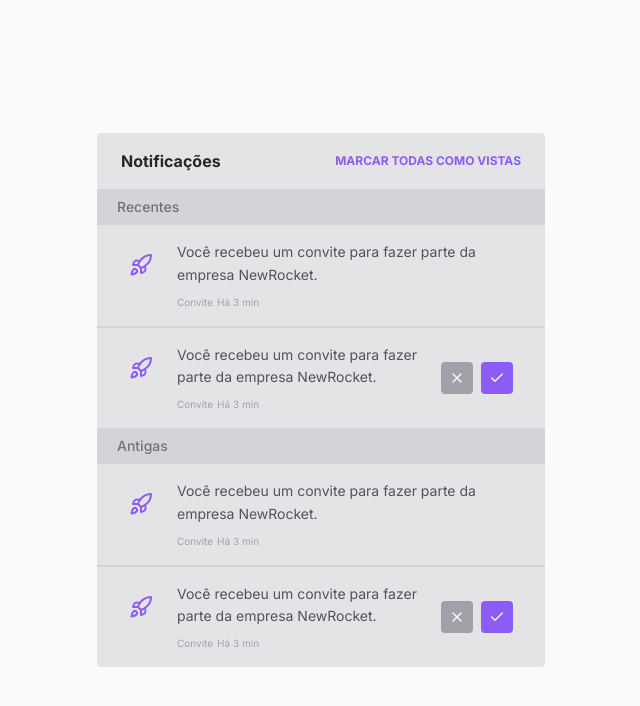
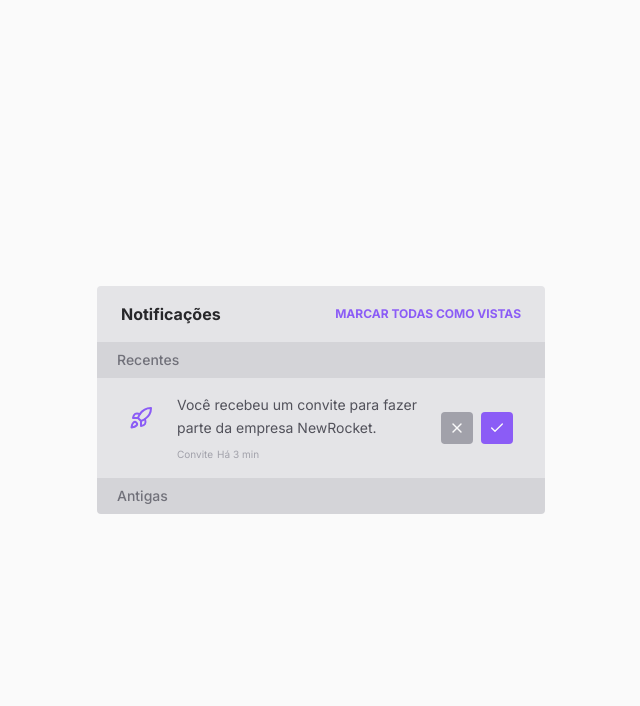
Before and after one commit to jul1ana/widget-notifications, a Next.js app: page / in a window 1280 px wide. Shown: the top 706 px of the page, without its empty margins (319-959 px from the left). Built offline with nearby package versions, Linux system fonts and the light colour scheme.

Commit message:
implementing composition pattern

```diff
--- /dev/null
+++ b/src/components/Notification/NotificationActions.tsx
@@ -0,0 +1,20 @@
+import { Check, X } from "lucide-react";
+
+interface NotificationActionsProps {
+  // onCancelAction: () => void;
+  // onSubmitAction: () => void;
+}
+
+export function NotificationActions({}: NotificationActionsProps) {
+  return (
+    <div className="flex self-center gap-2">
+      <button className="w-8 h-8 rounded flex items-center justify-center bg-zinc-400 hover:bg-zinc-500 dark:bg-zinc-800 dark:hover:bg-zinc-700">
+        <X className="w-4 h-4 text-zinc-50" />
+      </button>
+
+      <button className="w-8 h-8 rounded flex items-center justify-center bg-violet-500 hover:bg-violet-600">
+        <Check className="w-4 h-4 text-zinc-50" />
+      </button>
+    </div>
+  );
+}
--- /dev/null
+++ b/src/components/Notification/NotificationContent.tsx
@@ -0,0 +1,18 @@
+interface NotificationContentProps {
+  text: string;
+}
+
+export function NotificationContent({ text }: NotificationContentProps) {
+  return (
+    <div className="flex-1 flex flex-col gap-2">
+      <p className="text-sm leading-relaxed text-zinc-600 dark:text-zinc-100">
+        {text}
+      </p>
+
+      <div className="flex items-center gap-1 text-xxs text-zinc-400">
+        <span>Convite</span>
+        <span>Há 3 min</span>
+      </div>
+    </div>
+  );
+}
--- /dev/null
+++ b/src/components/Notification/NotificationIcon.tsx
@@ -0,0 +1,13 @@
+import { ElementType } from "react";
+
+interface NotificationIconProps {
+  icon: ElementType;
+}
+
+export function NotificationIcon({ icon: Icon }: NotificationIconProps) {
+  return (
+    <div>
+      <Icon className="w-6 h-6 mt-3 text-violet-500" />
+    </div>
+  );
+}
--- /dev/null
+++ b/src/components/Notification/NotificationRoot.tsx
@@ -0,0 +1,13 @@
+import { ReactNode } from "react";
+
+interface NotificationRootProps {
+  children: ReactNode;
+}
+
+export function NotificationRoot({ children }: NotificationRootProps) {
+  return (
+    <div className="px-8 py-4 flex items-start gap-6 bg-zinc-200 dark:bg-zinc-900">
+      {children}
+    </div>
+  );
+}
--- /dev/null
+++ b/src/components/Notification/index.tsx
@@ -0,0 +1,11 @@
+import { NotificationActions } from "./NotificationActions";
+import { NotificationContent } from "./NotificationContent";
+import { NotificationIcon } from "./NotificationIcon";
+import { NotificationRoot } from "./NotificationRoot";
+
+export const Notification = {
+  Root: NotificationRoot,
+  Icon: NotificationIcon,
+  Content: NotificationContent,
+  Actions: NotificationActions,
+};
--- a/src/components/Widget.tsx
+++ b/src/components/Widget.tsx
@@ -1,4 +1,5 @@
 import { Rocket, X, Check } from "lucide-react";
+import { Notification } from "./Notification";
 
 export function Widget() {
   return (
@@ -19,45 +20,16 @@ export function Widget() {
         </div>
 
         <div className="divide-y-2 divide-zinc-300 dark:divide-zinc-950">
-          <div className="px-8 py-4 flex items-start gap-6 bg-zinc-200 dark:bg-zinc-900">
-            <Rocket className="w-6 h-6 mt-3 text-violet-500" />
+          <Notification.Root>
+            <Notification.Icon icon={Rocket} />
+            <Notification.Content text="Você recebeu um convite para fazer parte da empresa NewRocket." />
+            <Notification.Actions />
+          </Notification.Root>
 
-            <div className="flex-1 flex flex-col gap-2">
-              <p className="text-sm leading-relaxed text-zinc-600 dark:text-zinc-100">
-                Você recebeu um convite para fazer parte da empresa NewRocket.
-              </p>
-
-              <div className="flex items-center gap-1 text-xxs text-zinc-400">
-                <span>Convite</span>
-                <span>Há 3 min</span>
-              </div>
-            </div>
-          </div>
-
-          <div className="px-8 py-4 flex items-start gap-6 bg-zinc-200 dark:bg-zinc-900">
-            <Rocket className="w-6 h-6 mt-3 text-violet-500" />
-
-            <div className="flex-1 flex flex-col gap-2">
-              <p className="text-sm leading-relaxed text-zinc-600 dark:text-zinc-100">
-                Você recebeu um convite para fazer parte da empresa NewRocket.
-              </p>
-
-              <div className="flex items-center gap-1 text-xxs text-zinc-400">
-                <span>Convite</span>
-                <span>Há 3 min</span>
-              </div>
-            </div>
-
-            <div className="flex self-center gap-2">
-              <button className="w-8 h-8 rounded flex items-center justify-center bg-zinc-400 hover:bg-zinc-500 dark:bg-zinc-800 dark:hover:bg-zinc-700">
-                <X className="w-4 h-4 text-zinc-50" />
-              </button>
-
-              <button className="w-8 h-8 rounded flex items-center justify-center bg-violet-500 hover:bg-violet-600">
-                <Check className="w-4 h-4 text-zinc-50" />
-              </button>
-            </div>
-          </div>
+          {/* <Notification
+            icon={Rocket}
+            text="Você recebeu um convite para fazer parte da empresa NewRocket."
+          /> */}
         </div>
       </div>
 
@@ -68,45 +40,15 @@ export function Widget() {
         </div>
 
         <div className="divide-y-2 divide-zinc-300 dark:divide-zinc-950">
-          <div className="px-8 py-4 flex items-start gap-6 bg-zinc-200 dark:bg-zinc-900">
-            <Rocket className="w-6 h-6 mt-3 text-violet-500" />
+          {/* <Notification
+            icon={Rocket}
+            text="Você recebeu um convite para fazer parte da empresa NewRocket."
+          /> */}
 
-            <div className="flex-1 flex flex-col gap-2">
-              <p className="text-sm leading-relaxed text-zinc-600 dark:text-zinc-100">
-                Você recebeu um convite para fazer parte da empresa NewRocket.
-              </p>
-
-              <div className="flex items-center gap-1 text-xxs text-zinc-400">
-                <span>Convite</span>
-                <span>Há 3 min</span>
-              </div>
-            </div>
-          </div>
-
-          <div className="px-8 py-4 flex items-start gap-6 bg-zinc-200 dark:bg-zinc-900">
-            <Rocket className="w-6 h-6 mt-3 text-violet-500" />
-
-            <div className="flex-1 flex flex-col gap-2">
-              <p className="text-sm leading-relaxed text-zinc-600 dark:text-zinc-100">
-                Você recebeu um convite para fazer parte da empresa NewRocket.
-              </p>
-
-              <div className="flex items-center gap-1 text-xxs text-zinc-400">
-                <span>Convite</span>
-                <span>Há 3 min</span>
-              </div>
-            </div>
-
-            <div className="flex self-center gap-2">
-              <button className="w-8 h-8 rounded flex items-center justify-center bg-zinc-400 hover:bg-zinc-500 dark:bg-zinc-800 dark:hover:bg-zinc-700">
-                <X className="w-4 h-4 text-zinc-50" />
-              </button>
-
-              <button className="w-8 h-8 rounded flex items-center justify-center bg-violet-500 hover:bg-violet-600">
-                <Check className="w-4 h-4 text-zinc-50" />
-              </button>
-            </div>
-          </div>
+          {/* <Notification
+            icon={Rocket}
+            text="Você recebeu um convite para fazer parte da empresa NewRocket."
+          /> */}
         </div>
       </div>
     </div>
```
